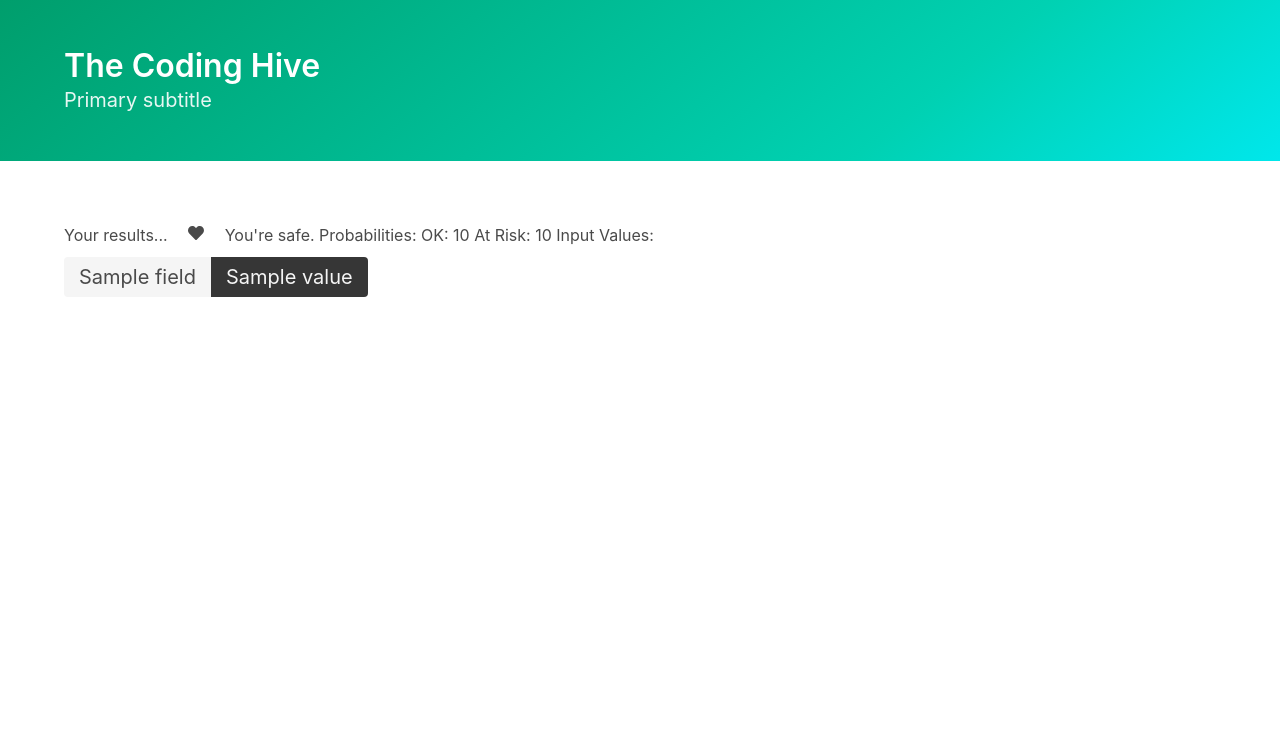
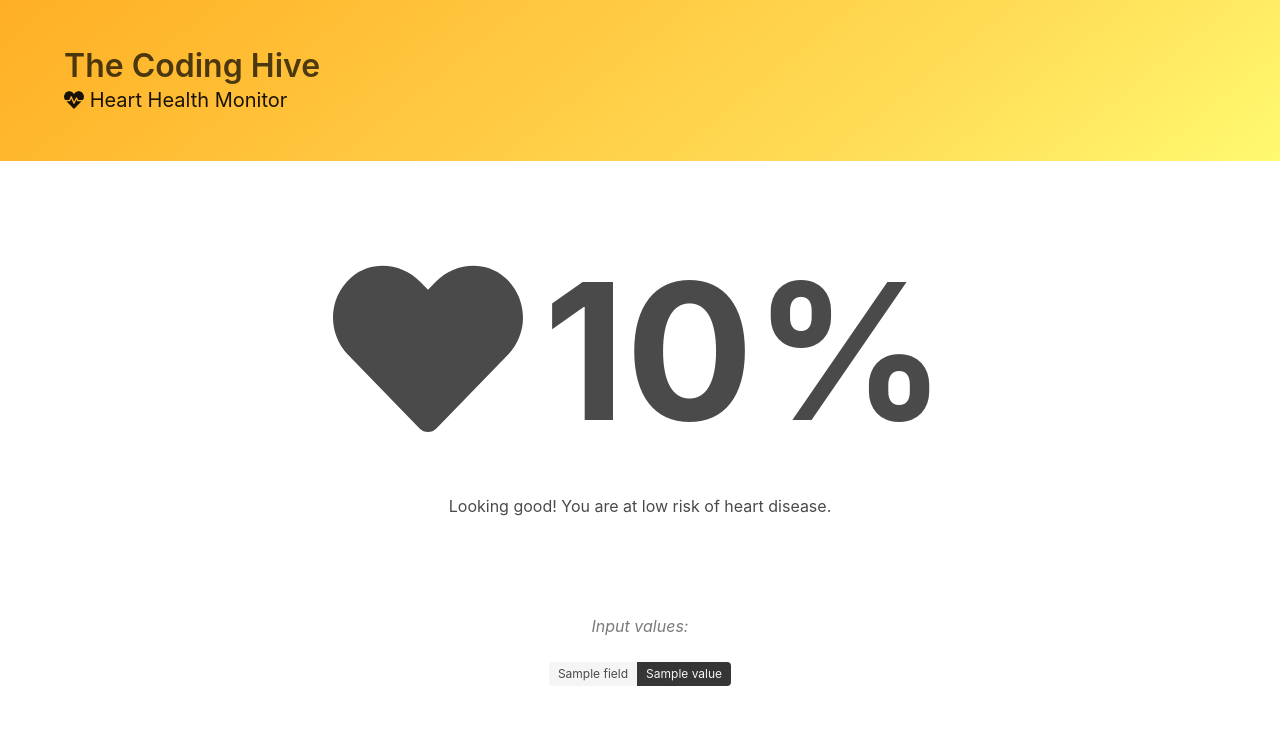
Before and after one commit to thecodinghive/heart-disease-predictor-app, a Flask app: template templates/results.html in a window 1280 px wide. Shown: the top 733 px of the page. Run offline with Flask 2, Linux system fonts and the light colour scheme; the template is opened without the code that fills it: most values are stand-ins (such as "Sample title", 1, 10 or a date in 2020); parts of the project's set-up code (start-up, migrations or seed data) failed here and were passed over; some libraries are stand-ins or nearby versions.

Commit message:
WIP design for app and remove previous code

```diff
--- a/templates/layout.html
+++ b/templates/layout.html
@@ -20,26 +20,21 @@
 </head>
 
 <body>
-  <section class="hero is-primary is-bold">
+  <section class="hero is-warning is-bold">
     <div class="hero-body">
       <div class="container">
         <h1 class="title">
           The Coding Hive
         </h1>
         <h2 class="subtitle">
-          Primary subtitle
+          <i class="fas fa-heartbeat"></i>
+          Heart Health Monitor
         </h2>
       </div>
     </div>
   </section>
 
-  <section class="section">
-    <div class="container">
-      {% block content %}{% endblock %}
-    </div>
-  </section>
-
-
+{% block content %}{% endblock %}
 
   <!-- <footer class="footer">
     <div class="content has-text-centered">
--- a/templates/results.html
+++ b/templates/results.html
@@ -2,33 +2,86 @@
 
 {% block title %}Heart Disease Prediction Results{% endblock %}
 
+{% block head %}
+<style type="text/css">
+.results {
+  /* outline: 1px solid red; */
+  margin: 0 auto;
+  /* width: 100px; */
+
+}
+
+.results .results-main {
+  font-size: 190px;
+  display: flex;
+  justify-content: center;
+}
+
+.results .results-main .results-icon {
+  /* display: inline-block; */
+}
+.results .results-main .results-pct {
+  display: inline-block;
+  font-weight: bold;
+  margin-left: 20px;
+}
+.results .results-text {
+  text-align: center;
+}
+
+/* Center list of tags */
+.field.is-grouped {
+  justify-content: center;
+}
+</style>
+{% endblock %}
+
 {% block content %}
-Your results...
 
+<section class="section">
+  <div class="container">
+
+    <div class="results">
       {% if prediction == 1 %}
+        <div class="results-main">
+          <div class="results-icon">
+            <i class="fas fa-stethoscope"></i>
+          </div>
+          <div class="results-pct">
+            {{ (probabilities[1] * 100) | round | int }}%
+          </div>
+        </div>
+        <div class="results-text">
+          Increased risk detected.
+          We recommend you speak to your doctor at your next visit.
+        </div>
+      {% else %}
+        <div class="results-main">
+          <div class="results-icon">
+            <i class="fas fa-heart"></i>
+          </div>
+          <div class="results-pct">
+            {{ (probabilities[1] * 100) | round | int }}%
+          </div>
+        </div>
+        <div class="results-text">
+          Looking good! You are at low risk of heart disease.
+        </div>
+      {% endif %}
+    </div>
+  </div>
+</section>
 
-    <span class="icon is-large">
-      <i class="fas fa-stethoscope"></i>
-    </span>
-    You are going to die.
-  {% else %}
-    <span class="icon is-large">
-      <i class="fas fa-heart"></i>
-    </span>
-    You're safe.
-  {% endif %}
-
-  Probabilities:
-  OK: {{ probabilities[0] | round(3) }}
-  At Risk: {{ probabilities[1] | round(3) }}
-
-Input Values:
-
+<section class="section">
+  <div class="container has-text-centered">
+    <div class="is-italic has-text-grey		">
+      Input values:
+    </div>
+    <br />
     <div class="field is-grouped is-grouped-multiline">
-
       {% for field, value in inputValues.items() %}
         <div class="control">
-    <div class="tags has-addons are-large">
+          <div class="tags has-addons are-small">
             <span class="tag">{{ field }}</span>
             <span class="tag is-dark">{{ value }}</span>
           </div>
@@ -36,4 +89,6 @@ Input Values:
       {% endfor %}
     </div>
 
+  </div>
+</section>
 {% endblock %}
```
Also changed, not shown: app.py (+0 -47 lines), templates/form.html (+7 -0 lines), README.md. Lines whose indentation alone changed are shown as unchanged.
